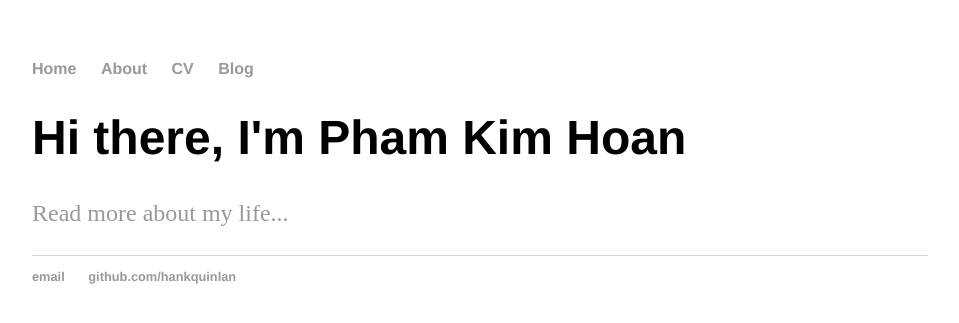
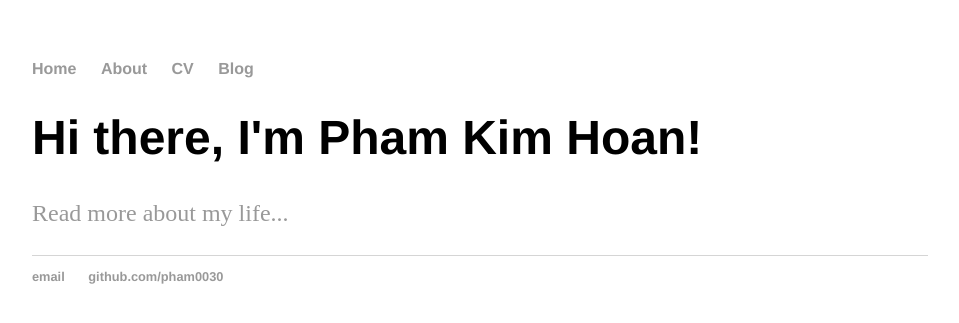
Before and after one commit to pham0030/pham0030.github.io, a Jekyll site: the page built from index.html, in a window 1280 px wide. Shown: the top 323 px of the page, without its empty margins (160-1119 px from the left). Built offline with Jekyll 4.4.1, drawn with Linux system fonts in a browser that asks for light colours.

Commit message:
Update index.html

```diff
--- a/index.html
+++ b/index.html
@@ -1,30 +1,8 @@
-<!DOCTYPE html>
-<html>
-	<head>
-		<title>Pham Kim Hoan</title>
-		<!-- link to main stylesheet -->
-		<link rel="stylesheet" type="text/css" href="/css/main.css">
-	</head>
-	<body>
-		<nav>
-    		<ul>
-        		<li><a href="/">Home</a></li>
-	        	<li><a href="/about">About</a></li>
-        		<li><a href="/cv">CV</a></li>
-        		<li><a href="/blog">Blog</a></li>
-    		</ul>
-		</nav>
-		<div class="container">
-    		<div class="blurb">
-        		<h1>Hi there, I'm Pham Kim Hoan</h1>
-				<p><a href="/about">Read more about my life...</a></p>
-    		</div><!-- /.blurb -->
-		</div><!-- /.container -->
-		<footer>
-    			<ul>
-        		<li><a href="mailto:pham0030@gmail.com">email</a></li>
-        		<li><a href="https://github.com/pham0030">github.com/hankquinlan</a></li>
-			</ul>
-		</footer>
-	</body>
-</html>
+---
+layout: default
+title: Pham Kim Hoan, Vietnamese
+---
+<div class="blurb">
+	<h1>Hi there, I'm Pham Kim Hoan!</h1>
+	<p><a href="/about">Read more about my life...</a></p>
+</div><!-- /.blurb -->
```
